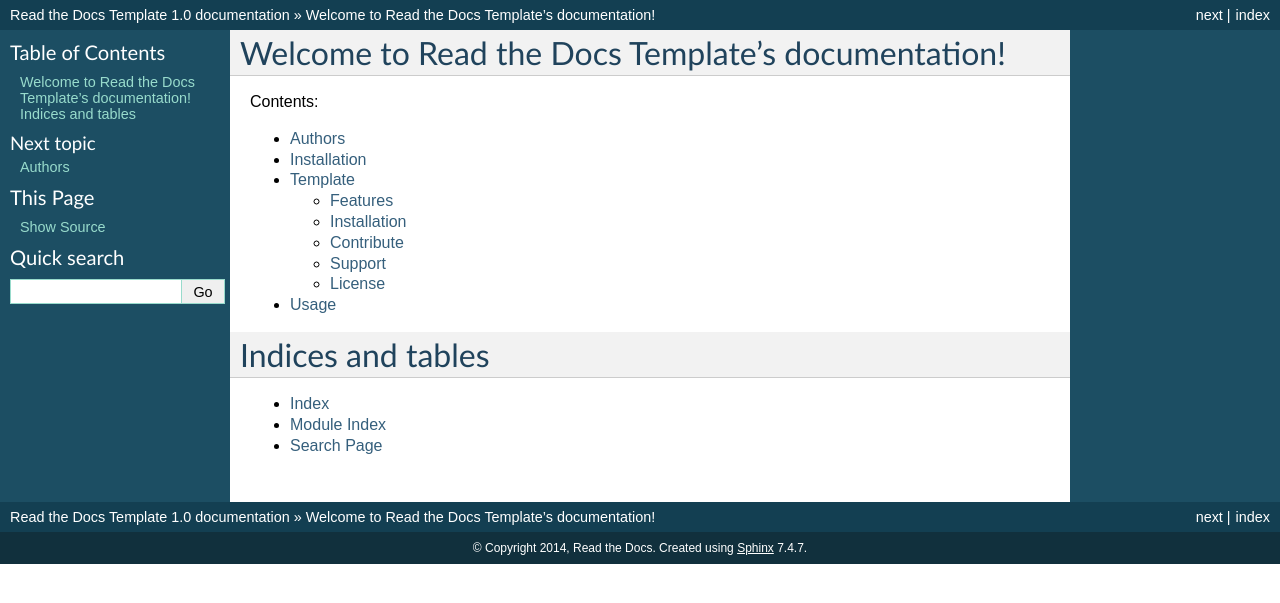
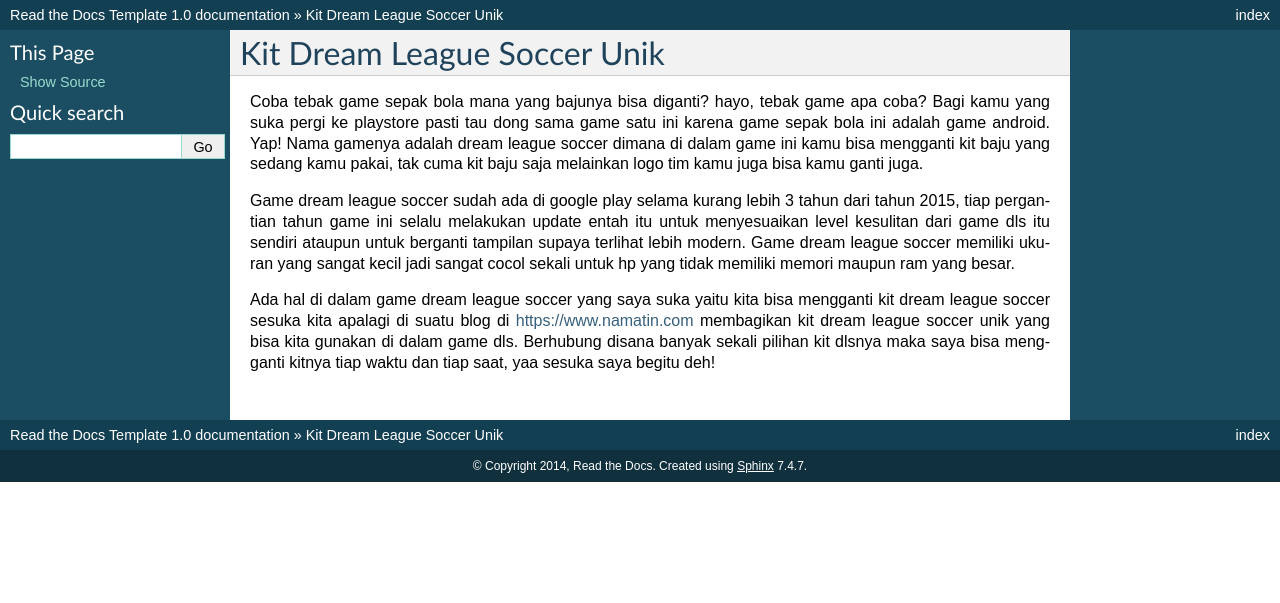
Before and after one commit to Alvianso/kit-dls, a Sphinx documentation site: the page built from docs/index.rst, in a window 1280 px wide. Shown: the top 603 px of the page. Built offline with Sphinx 7.4.7, drawn with Linux system fonts in a browser that asks for light colours.

Commit message:
Update index.rst

```diff
--- a/docs/index.rst
+++ b/docs/index.rst
@@ -3,22 +3,10 @@
    You can adapt this file completely to your liking, but it should at least
    contain the root `toctree` directive.
 
-Welcome to Read the Docs Template's documentation!
+Kit Dream League Soccer Unik
 ==================================================
+Coba tebak game sepak bola mana yang bajunya bisa diganti? hayo, tebak game apa coba? Bagi kamu yang suka pergi ke playstore pasti tau dong sama game satu ini karena game sepak bola ini adalah game android. Yap! Nama gamenya adalah dream league soccer dimana di dalam game ini kamu bisa mengganti kit baju yang sedang kamu pakai, tak cuma kit baju saja melainkan logo tim kamu juga bisa kamu ganti juga.
 
-Contents:
+Game dream league soccer sudah ada di google play selama kurang lebih 3 tahun dari tahun 2015, tiap pergantian tahun game ini selalu melakukan update entah itu untuk menyesuaikan level kesulitan dari game dls itu sendiri ataupun untuk berganti tampilan supaya terlihat lebih modern. Game dream league soccer memiliki ukuran yang sangat kecil jadi sangat cocol sekali untuk hp yang tidak memiliki memori maupun ram yang besar.
 
-.. toctree::
-   :maxdepth: 2
-   :glob:
-
-   *
-
-
-
-Indices and tables
-==================
-
-* :ref:`genindex`
-* :ref:`modindex`
-* :ref:`search`
+Ada hal di dalam game dream league soccer yang saya suka yaitu kita bisa mengganti kit dream league soccer sesuka kita apalagi di suatu blog di https://www.namatin.com membagikan kit dream league soccer unik yang bisa kita gunakan di dalam game dls. Berhubung disana banyak sekali pilihan kit dlsnya maka saya bisa mengganti kitnya tiap waktu dan tiap saat, yaa sesuka saya begitu deh!
```
